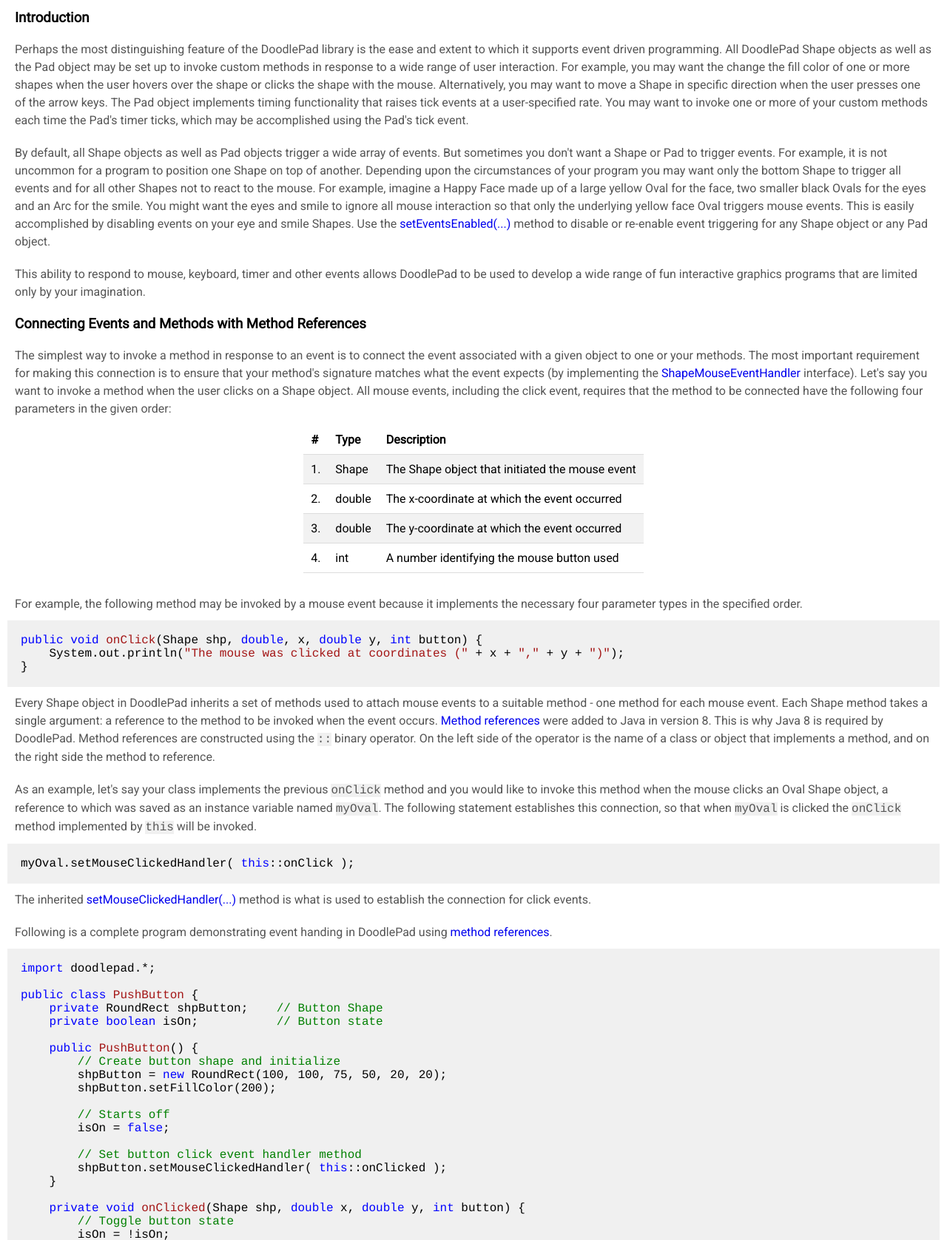
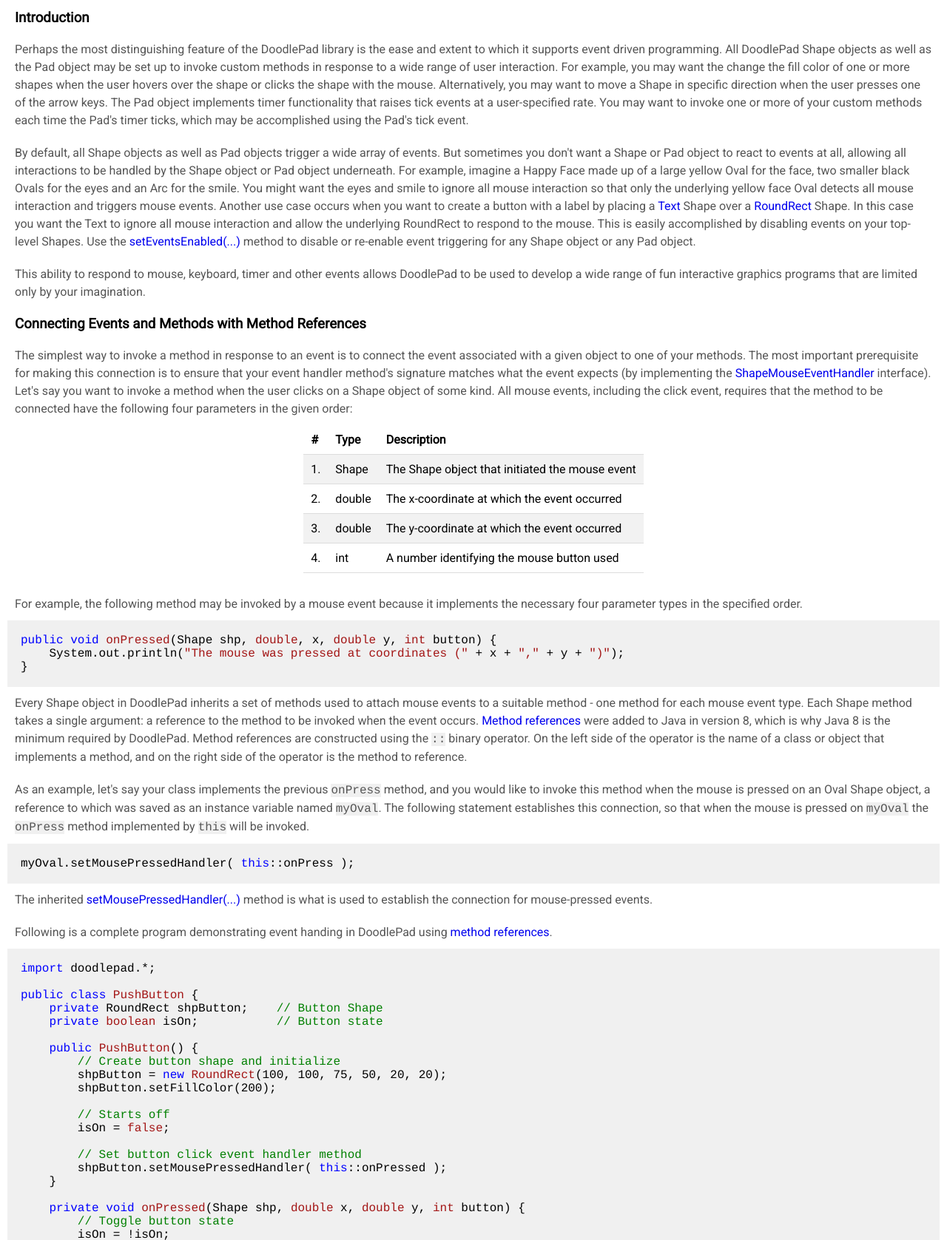
Before and after one commit to russomf/russomf.github.io, a plain HTML site: page events.html in a window 1280 px wide. Shown: the part 329-2006 px from the top of the page at 74% size. Drawn offline with nearby package versions, Linux system fonts and the light colour scheme.

Commit message:
grammar and clarity

```diff
--- a/events.html
+++ b/events.html
@@ -10,7 +10,8 @@
         <link rel="stylesheet" type="text/css" href="https://fonts.googleapis.com/css?family=Roboto">
         <link rel="stylesheet" type="text/css" href="css/common.css">
         <link rel="stylesheet" type="text/css" href="css/hljs.css">
-        <script type="text/javascript" src="js/highlight.pack.js"></script>
+
+        <script src="http://cdnjs.cloudflare.com/ajax/libs/highlight.js/9.9.0/highlight.min.js"></script>
         <script type="text/javascript">hljs.initHighlightingOnLoad();</script>
         <script>
           (function(i,s,o,g,r,a,m){i['GoogleAnalyticsObject']=r;i[r]=i[r]||function(){(i[r].q=i[r].q||[]).push(arguments)},i[r].l=1*new Date();a=s.createElement(o),m=s.getElementsByTagName(o)[0];a.async=1;a.src=g;m.parentNode.insertBefore(a,m)})(window,document,'script','https://www.google-analytics.com/analytics.js','ga');
@@ -44,21 +45,25 @@
             All DoodlePad Shape objects as well as the Pad object may be set up to invoke custom methods in response to a wide range of user interaction.
             For example, you may want the change the fill color of one or more shapes when the user hovers over the shape or clicks the shape with the mouse.
             Alternatively, you may want to move a Shape in specific direction when the user presses one of the arrow keys.
-            The Pad object implements timing functionality that raises tick events at a user-specified rate.
+            The Pad object implements timer functionality that raises tick events at a user-specified rate.
             You may want to invoke one or more of your custom methods each time the Pad's timer ticks,
             which may be accomplished using the Pad's tick event.
         </p>
         <p>
             By default, all Shape objects as well as Pad objects trigger a wide array of events.
-            But sometimes you don't want a Shape or Pad to trigger events.
-            For example, it is not uncommon for a program to position one Shape on top of another.
-            Depending upon the circumstances of your program you may want only the bottom Shape to trigger all events
-            and for all other Shapes not to react to the mouse.
-            For example, imagine a Happy Face made up of a large yellow Oval for the face, two smaller black Ovals for the eyes and an Arc for the smile.
-            You might want the eyes and smile to ignore all mouse interaction so that only the underlying yellow face Oval triggers mouse events.
-            This is easily accomplished by disabling events on your eye and smile Shapes.
-            Use the <a href="http://doodlepad.org/dist/javadoc/doodlepad/Shape.html#setEventsEnabled-boolean-" target="_blank">setEventsEnabled(...)</a> method
-            to disable or re-enable event triggering for any Shape object or any Pad object.
+            But sometimes you don't want a Shape or Pad object to react to events at all, allowing all interactions to be handled
+            by the Shape object or Pad object underneath.
+            For example, imagine a Happy Face made up of a large yellow Oval for the face, two smaller black Ovals for the eyes
+            and an Arc for the smile.
+            You might want the eyes and smile to ignore all mouse interaction so that only the underlying yellow face Oval
+            detects all mouse interaction and triggers mouse events.
+            Another use case occurs when you want to create a button with a label by placing a
+            <a href="https://doodlepad.org/dist/javadoc/doodlepad/Text.html" target="_blank">Text</a> Shape over a
+            <a href="https://doodlepad.org/dist/javadoc/doodlepad/RoundRect.html" target="_blank">RoundRect</a> Shape. In this case you want
+            the Text to ignore all mouse interaction and allow the underlying RoundRect to respond to the mouse.
+            This is easily accomplished by disabling events on your top-level Shapes.
+            Use the <a href="http://doodlepad.org/dist/javadoc/doodlepad/Shape.html#setEventsEnabled-boolean-" target="_blank">setEventsEnabled(...)</a>
+            method to disable or re-enable event triggering for any Shape object or any Pad object.
         </p>
         <p>
             This ability to respond to mouse, keyboard, timer and other events allows DoodlePad to be used to develop a wide range of
@@ -66,11 +71,13 @@
         </p>
         <h3><a name="Connecting Events and Methods with Method References"></a>Connecting Events and Methods with Method References</h3>
         <p>
-            The simplest way to invoke a method in response to an event is to connect the event associated with a given object to one or your methods.
-            The most important requirement for making this connection is to ensure that your method's signature matches what the event expects
+            The simplest way to invoke a method in response to an event is to connect the event associated with a given object to one of your methods.
+            The most important prerequisite for making this connection is to ensure that your event handler method's signature
+            matches what the event expects
             (by implementing the <a href="http://doodlepad.org/dist/javadoc/doodlepad/Shape.ShapeMouseEventHandler.html" target="_blank">ShapeMouseEventHandler</a> interface).
-            Let's say you want to invoke a method when the user clicks on a Shape object.
-            All mouse events, including the click event, requires that the method to be connected have the following four parameters in the given order:
+            Let's say you want to invoke a method when the user clicks on a Shape object of some kind.
+            All mouse events, including the click event, requires that the method to be connected have the following four parameters
+            in the given order:
 
             <table class="center">
                 <tr><th>#</th><th>Type</th><th>Description</th></tr>
@@ -83,29 +90,32 @@
         <p>
             For example, the following method may be invoked by a mouse event because it implements the necessary four parameter types in the specified order.
         </p>
-        <pre><code class="java">public void onClick(Shape shp, double, x, double y, int button) {
-    System.out.println("The mouse was clicked at coordinates (" + x + "," + y + ")");
+        <pre><code class="java">public void onPressed(Shape shp, double, x, double y, int button) {
+    System.out.println("The mouse was pressed at coordinates (" + x + "," + y + ")");
 }</code></pre>
 
         <p>
-            Every Shape object in DoodlePad inherits a set of methods used to attach mouse events to a suitable method - one method for each mouse event.
+            Every Shape object in DoodlePad inherits a set of methods used to attach mouse events to a suitable method -
+            one method for each mouse event type.
             Each Shape method takes a single argument: a reference to the method to be invoked when the event occurs.
             <a href="https://docs.oracle.com/javase/tutorial/java/javaOO/methodreferences.html" target="_blank">Method references</a>
-            were added to Java in version 8. This is why Java 8 is required by DoodlePad.
+            were added to Java in version 8, which is why Java 8 is the minimum required by DoodlePad.
             Method references are constructed using the <span class="code">::</span> binary operator.
             On the left side of the operator is the name of a class or object that implements a method,
-            and on the right side the method to reference.
+            and on the right side of the operator is the method to reference.
         </p>
         <p>
-            As an example, let's say your class implements the previous <span class="code">onClick</span> method and you would like to invoke
-            this method when the mouse clicks an Oval Shape object, a reference to which was saved as an instance variable named <span class="code">myOval</span>.
-            The following statement establishes this connection, so that when <span class="code">myOval</span> is clicked the
-            <span class="code">onClick</span> method implemented by <span class="code">this</span> will be invoked.
+            As an example, let's say your class implements the previous <span class="code">onPress</span> method,
+            and you would like to invoke
+            this method when the mouse is pressed on an Oval Shape object, a reference to which was saved as an instance variable
+            named <span class="code">myOval</span>.
+            The following statement establishes this connection, so that when the mouse is pressed on <span class="code">myOval</span> the
+            <span class="code">onPress</span> method implemented by <span class="code">this</span> will be invoked.
         </p>
-        <pre><code class="java">myOval.setMouseClickedHandler( this::onClick );</code></pre>
+        <pre><code class="java">myOval.setMousePressedHandler( this::onPress );</code></pre>
         <p>
-            The inherited <a href="http://doodlepad.org/dist/javadoc/doodlepad/Shape.html#setMouseClickedHandler-doodlepad.Shape.ShapeMouseEventHandler-" target="_blank">setMouseClickedHandler(...)</a>
-            method is what is used to establish the connection for click events.
+            The inherited <a href="http://doodlepad.org/dist/javadoc/doodlepad/Shape.html#setMousePressedHandler-doodlepad.Shape.ShapeMouseEventHandler-" target="_blank">setMousePressedHandler(...)</a>
+            method is what is used to establish the connection for mouse-pressed events.
         </p>
         <p>
             Following is a complete program demonstrating event handing in DoodlePad using <a href="https://docs.oracle.com/javase/tutorial/java/javaOO/methodreferences.html" target="_blank">method references</a>.
@@ -125,10 +135,10 @@
         isOn = false;
 
         // Set button click event handler method
-        shpButton.setMouseClickedHandler( this::onClicked );
+        shpButton.setMousePressedHandler( this::onPressed );
     }
 
-    private void onClicked(Shape shp, double x, double y, int button) {
+    private void onPressed(Shape shp, double x, double y, int button) {
         // Toggle button state
         isOn = !isOn;
 
@@ -149,20 +159,22 @@
         <img src="images/pushbutton1.png" style="float:right;padding:10px;">
         <p>
             In this example we implement a simple graphical toggle button class named PushButton.
-            For the button graphic we use a <a href="http://doodlepad.org/dist/javadoc/doodlepad/RoundRect.html" target="_blank">RoundRect</a> Shape object.
+            For the button graphic we use a <a href="http://doodlepad.org/dist/javadoc/doodlepad/RoundRect.html" target="_blank">RoundRect</a>
+            Shape object.
             The PushButton constructor creates the RoundRect object and initializes its fill colors to gray.
             The PushButton class tracks its state using an <span class="code">isOn</span> boolean instance variable.
             The class is initialized with <span class="code">isOn = false</span> implying the button is initially off.
-            The constructor also uses the <span class="code">setMouseClickedHandler</span>
-            method to indicate that the object's <span class="code">onClicked</span> method should be invoked when the RoundRect shape is clicked.
-            The <span class="code">onClicked</span> method toggles the value of <span class="code">isOn</span>
+            The constructor also uses the <span class="code">setMousePressedHandler</span>
+            method to indicate that the object's <span class="code">onPressed</span> method should be invoked when the RoundRect shape is
+            pressed with the mouse.
+            The <span class="code">onPressed</span> method toggles the value of <span class="code">isOn</span>
             and then resets the RoundRect fill color based on the current PushButton state.
-            When the RoundRect is clicked, the PushButton object state is toggled and the RoundRect fill color changes to green,
+            When the RoundRect is pressed with the mouse, the PushButton object state is toggled and the RoundRect fill color changes to green,
             indicating that the button was pressed.
-            A second click toggles PushButton off and sets the RoundRect fill color back to gray.
+            A second press toggles PushButton off and sets the RoundRect fill color back to gray.
         </p>
         <p>
-            The image on the right shows the output from running this example program and clicking the RoundRect Shape once.
+            The image on the right shows the output from running this example program and pressing the RoundRect Shape once with the mouse.
         </p>
         <h3><a name="Shape Mouse Event Related Methods"></a>Shape Mouse Event-Related Methods</h3>
         <p>
@@ -242,7 +254,7 @@
         </p>
         <p>
             The <span class="code">Shape</span> implements a series of "on" methods: one for each mouse event.
-            For example, Shape implements a method named <span class="code">onMouseClicked</span> which is invoked
+            For example, Shape implements a method named <span class="code">onMousePressed</span> which is invoked
             when a Shape is clicked with the mouse. The signature of this method as well as all other methods that
             correspond with mouse events share a common signature with the types: <span class="code">double</span>, <span class="code">double</span> and <span class="code">int</span>.
             These are the mouse event x and y coordinates and an integer identifying the mouse button in use.
@@ -252,7 +264,7 @@
         <p>
             The following example illustrates an alternate way to implement the previous PushButton class.
             In this case the <span class="code">PushButton</span> class extends the <span class="code">RoundRect</span> Shape class.
-            the <span class="code">mouseClicked</span> event is handled by overriding the <span class="code">onMouseClicked()</span> method.
+            the <span class="code">mousePressed</span> event is handled by overriding the <span class="code">onMousePressed()</span> method.
             The remaining logic for this class is identical to the previous example.
         </p>
         <pre><code class="java">import doodlepad.*;
@@ -271,7 +283,7 @@
     }
 
     @Override
-    public void onMouseClicked(double x, double y, int button) {
+    public void onMousePressed(double x, double y, int button) {
         // Toggle button state
         isOn = !isOn;
 
@@ -292,7 +304,7 @@
 
         <h3><a name="Overridable Shape Event Methods"></a>Overridable Shape Event Methods</h3>
         <p>
-            As mentioned, Shape implements one overridable method for each mouse event.
+            As mentioned, the Shape class implements one overridable method for each mouse event.
             The following table lists all methods that may be overridden in order to handle a triggered mouse event.
         </p>
         <p>
```
